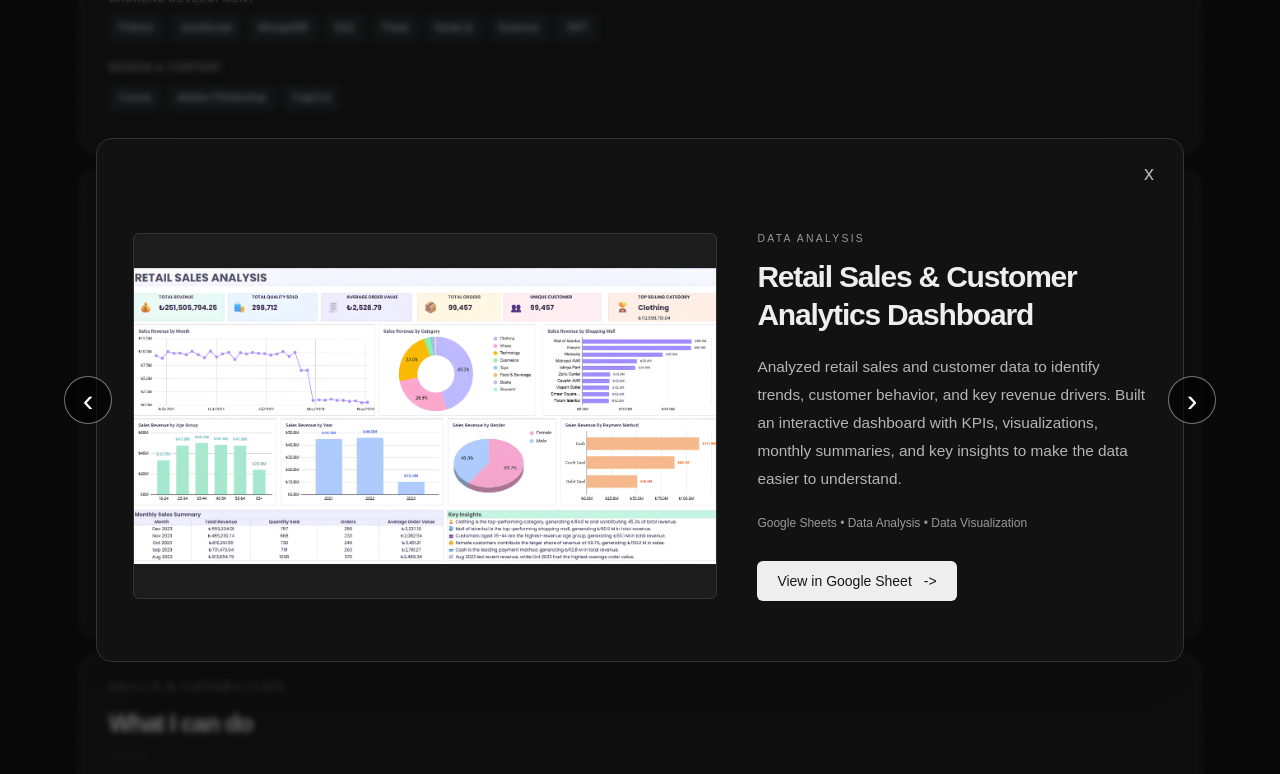
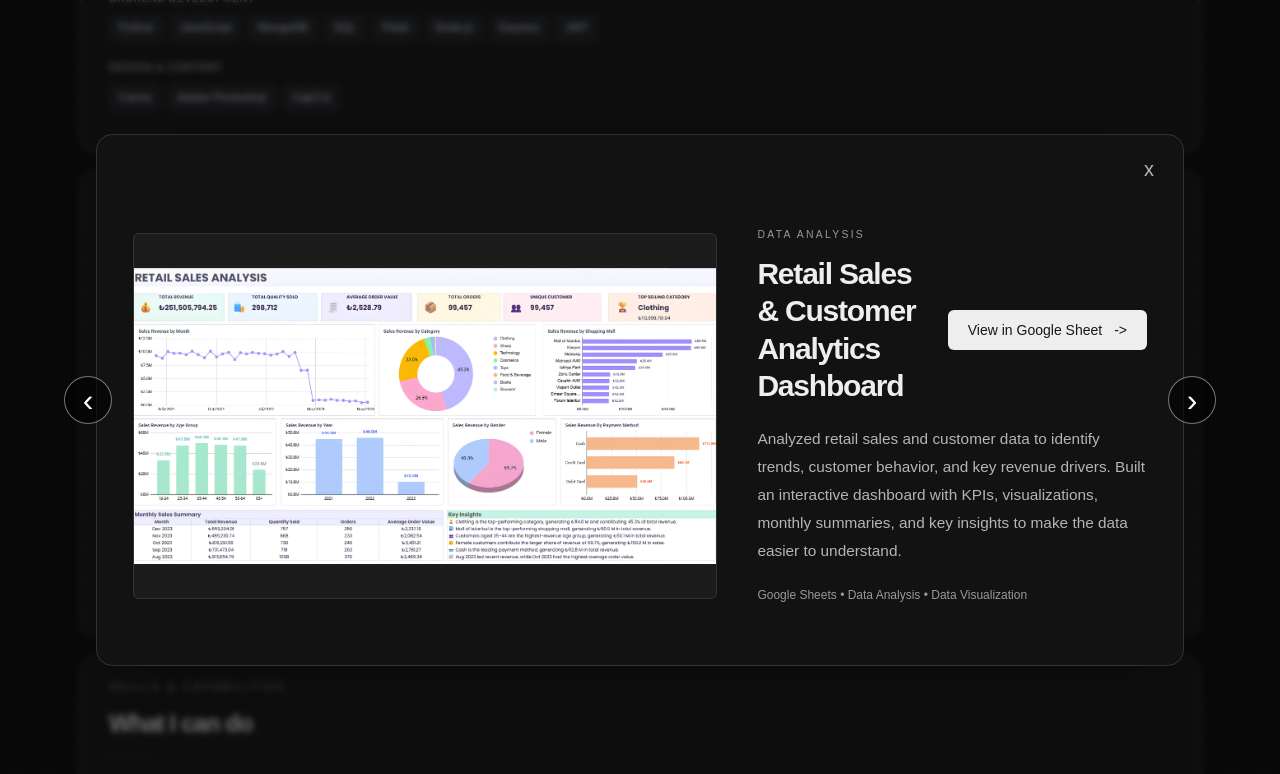
Before and after one commit to allenwatermelo/allen-portfolio, a Next.js app: page / in a window 1280 px wide. Both pictures are taken after a click on the button 197 px from the left and 1578 px from the top of the page. Shown: the part 1134-1908 px from the top of the page. Built offline with nearby package versions, Linux system fonts and the light colour scheme.

Commit message:
Update ProjectsSection.tsx

```diff
--- a/components/ProjectsSection.tsx
+++ b/components/ProjectsSection.tsx
@@ -364,9 +364,19 @@ export default function ProjectsSection() {
                 <p className="text-[0.65rem] font-medium tracking-[0.22em] text-[var(--muted-soft)] uppercase">
                   {project.category}
                 </p>
-                <h2 id="project-modal-title" className="mt-3 text-2xl font-bold leading-tight tracking-tight text-[var(--ink)] sm:text-3xl">
-                  {project.title}
-                </h2>
+                <div className="mt-3 flex flex-wrap items-center gap-x-6 gap-y-3">
+                  <h2 id="project-modal-title" className="min-w-0 flex-1 text-2xl font-bold leading-tight tracking-tight text-[var(--ink)] sm:text-3xl">
+                    {project.title}
+                  </h2>
+                  {"sheetUrl" in project ? <a
+                    href={project.sheetUrl}
+                    target="_blank"
+                    rel="noopener noreferrer"
+                    className="inline-flex shrink-0 items-center gap-3 rounded-md bg-[var(--ink)] px-5 py-2.5 text-sm font-medium text-[var(--on-ink)] transition-transform duration-300 ease-out hover:-translate-y-0.5"
+                  >
+                    View in Google Sheet <span aria-hidden="true">-&gt;</span>
+                  </a> : null}
+                </div>
                 {isAutomationProject(project) ? (
                   <>
                     <h3 className="mt-5 text-base font-semibold text-[var(--ink)]">Overview</h3>
@@ -380,14 +390,6 @@ export default function ProjectsSection() {
                 {project === retailProject ? <p className="mt-5 text-xs leading-5 text-[var(--muted-soft)]">
                   Google Sheets <span aria-hidden="true">•</span> Data Analysis <span aria-hidden="true">•</span> Data Visualization
                 </p> : null}
-                {"sheetUrl" in project ? <a
-                  href={project.sheetUrl}
-                  target="_blank"
-                  rel="noopener noreferrer"
-                  className="mt-7 inline-flex items-center gap-3 rounded-md bg-[var(--ink)] px-5 py-2.5 text-sm font-medium text-[var(--on-ink)] transition-transform duration-300 ease-out hover:-translate-y-0.5"
-                >
-                  View in Google Sheet <span aria-hidden="true">-&gt;</span>
-                </a> : null}
                   </>
                 )}
               </div>
```
